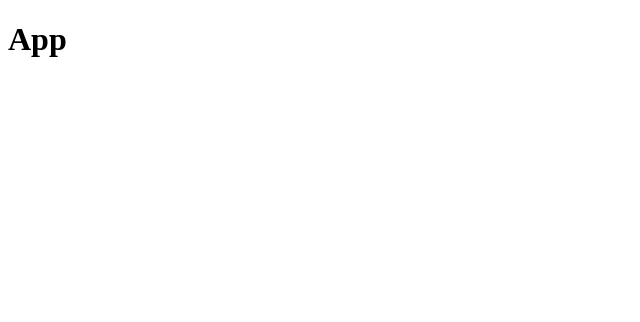
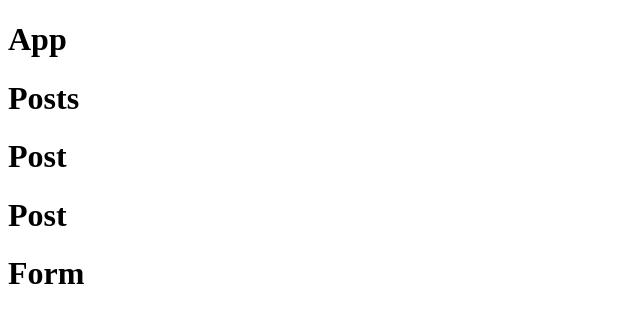
Before and after one commit to seba-sanchis/instagram-clone, a React (Create React App) app in the folder client/: page / in a window 1280 px wide. Shown: the top 322 px of the page, without its empty margins (0-640 px from the left). Built offline with nearby package versions, Linux system fonts and the light colour scheme.

Commit message:
creating the structure

```diff
--- a/client/src/App.js
+++ b/client/src/App.js
@@ -1,9 +1,18 @@
+// Imports
+
 import React from "react";
+
+import Posts from "./components/Posts/Posts";
+import Form from "./components/Form/Form";
+
+// App
 
 const App = () => {
     return (
         <div>
             <h1>App</h1>
+            <Posts />
+            <Form />
         </div>
     )
 }
--- /dev/null
+++ b/client/src/components/Form/Form.jsx
@@ -0,0 +1,13 @@
+// Imports
+
+import React from "react";
+
+// Component
+
+const Form = () => {
+    return (
+        <h1>Form</h1>
+    );
+}
+
+export default Form;
--- /dev/null
+++ b/client/src/components/Posts/Post/Post.jsx
@@ -0,0 +1,13 @@
+// Imports
+
+import React from "react";
+
+// Component
+
+const Post = () => {
+    return (
+        <h1>Post</h1>
+    );
+}
+
+export default Post;
--- /dev/null
+++ b/client/src/components/Posts/Posts.jsx
@@ -0,0 +1,18 @@
+// Imports
+
+import React from "react";
+import Post from "./Post/Post";
+
+// Component
+
+const Posts = () => {
+    return (
+        <div>
+        <h1>Posts</h1>
+        <Post />
+        <Post />
+        </div>
+    );
+}
+
+export default Posts;
```
Also changed, not shown: client/src/App.css (added), client/src/components/Form/Form.css (added), client/src/components/Posts/Post/Post.css (added), client/src/components/Posts/Posts.css (added), 1 other file (tests, documents, lock files or other folders).
